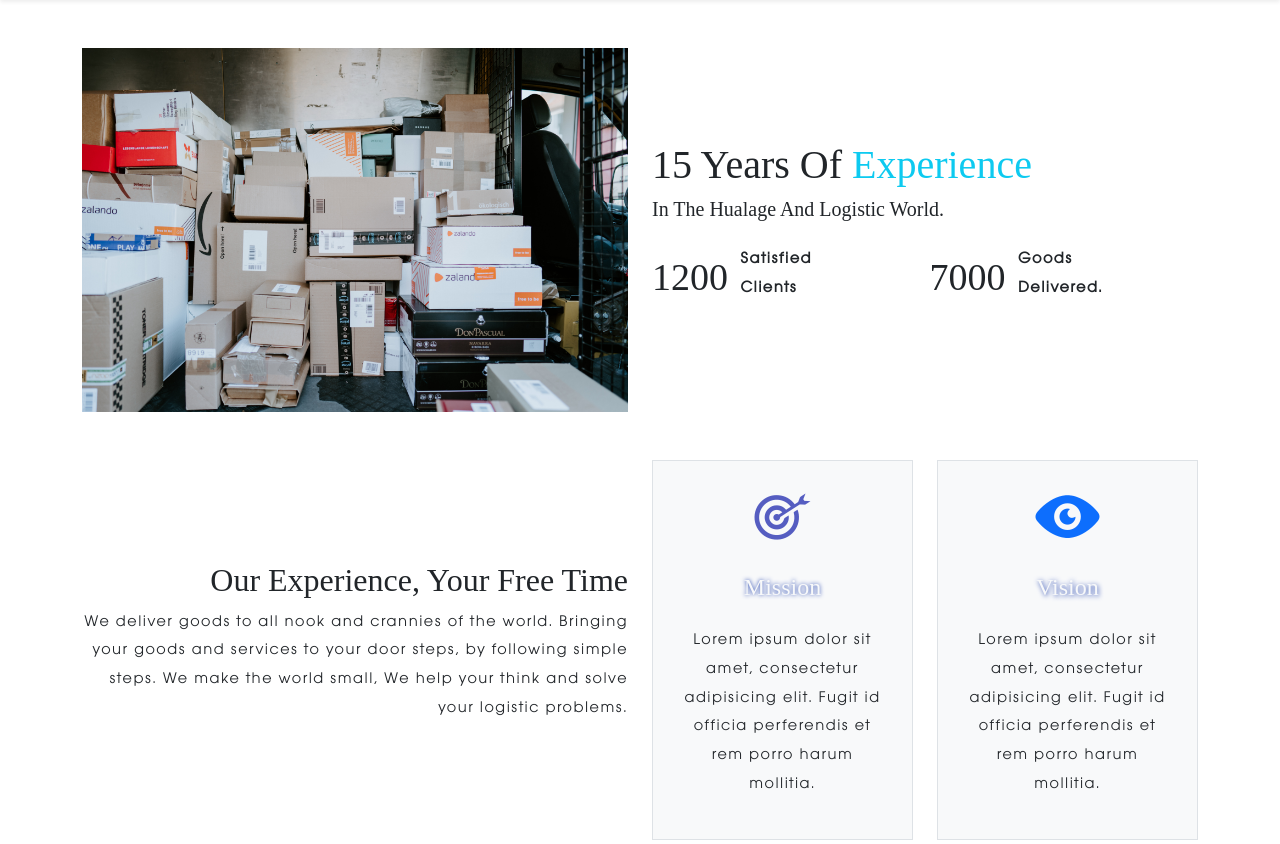
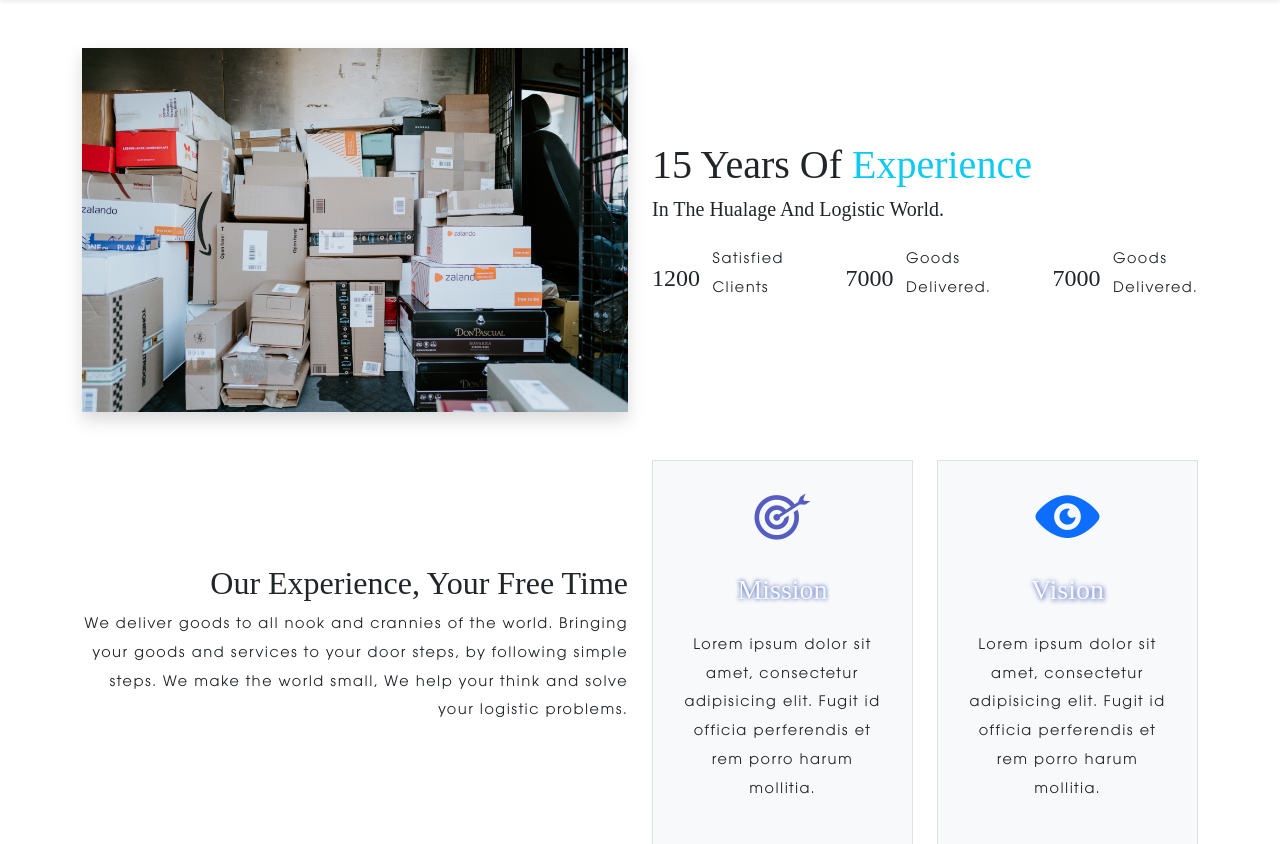
Before and after one commit to ndmichael/logistics, a Django app: page /about/ in a window 1280 px wide. Shown: the part 77-921 px from the top of the page. Run offline with Django 3.2, Linux system fonts and the light colour scheme; some libraries are stand-ins or nearby versions; some web fonts are replaced.

Commit message:
updated experience section on about page

```diff
--- a/shipment/templates/shipment/about.html
+++ b/shipment/templates/shipment/about.html
@@ -4,11 +4,11 @@
         <section class=" row">
             <article class="col-12 col-sm-6 col-md-6">
                 <div>
-                    <img src="{% static '/shipment/images/truck3.jpg' %}" alt="" class="img-fluid" style="object-fit: cover;">
+                    <img src="{% static '/shipment/images/truck3.jpg' %}" alt="" class="img-fluid shadow" style="object-fit: cover;">
                 </div>
             </article>
 
-            <article class="col-12 col-sm-6 col-md-5 align-self-center">
+            <article class="col-12 col-sm-6 col-md-6 align-self-center">
                 <div class="row">
                     <article class="col-12 pb-3">
                         <h1>15 Years of <span class="text-info">experience</span> </h1>
@@ -16,19 +16,27 @@
                     </article>
                     <article class="col-12 d-flex justify-content-between">
                         <div class="d-flex">
-                            <h3 class="d-flex align-items-center " style="font-size: 38px;">
+                            <h4 class="d-flex align-items-center ">
                                 <span>1200</span>
-                            </h3> &nbsp; &nbsp;
+                            </h4> &nbsp; &nbsp;
                             <p>
-                                <b>Satisfied <br /> Clients</b>
+                                Satisfied <br /> Clients
                             </p>
                         </div>
                         <div class="d-flex">
-                            <h3 class="d-flex align-items-center " style="font-size: 38px;">
+                            <h4 class="d-flex align-items-center ">
                                 <span>7000</span>
-                            </h3> &nbsp; &nbsp;
+                            </h4> &nbsp; &nbsp;
                             <p>
-                                <b>Goods <br /> Delivered.</b>
+                                Goods <br /> Delivered.
+                            </p>
+                        </div>
+                        <div class="d-flex">
+                            <h4 class="d-flex align-items-center ">
+                                <span>7000</span>
+                            </h4> &nbsp; &nbsp;
+                            <p>
+                                Goods <br /> Delivered.
                             </p>
                         </div>
                     </article>
@@ -50,9 +58,9 @@
             <article class=" col-12 col-sm-6 col-md-3">
                 <div class=" border text-center p-4 bg-light">
                     <span class="icofont icofont-4x icofont-bullseye secondary_color"></span>
-                    <h4 class="pt-4 pb-3 text-light" style=" text-shadow: 0px 0px 4px rgb(29, 62, 172);">
+                    <h3 class="pt-4 pb-3 text-light" style=" text-shadow: 0px 0px 4px rgb(29, 62, 172);">
                         Mission
-                    </h4>
+                    </h3>
                     <p>
                         Lorem ipsum dolor sit amet, consectetur adipisicing elit. Fugit id officia perferendis et rem porro harum mollitia.
                     </p>
@@ -61,9 +69,9 @@
             <article class=" col-12 col-sm-6 col-md-3">
                 <div class=" border text-center p-4 bg-light">
                     <span class="icofont icofont-4x icofont-eye-alt text-primary"></span>
-                    <h4 class="pt-4 pb-3 text-light" style=" text-shadow: 1px 1px 5px rgb(29, 62, 172);">
+                    <h3 class="pt-4 pb-3 text-light" style=" text-shadow: 1px 1px 5px rgb(29, 62, 172);">
                         Vision
-                    </h4>
+                    </h3>
                     <p>
                         Lorem ipsum dolor sit amet, consectetur adipisicing elit. Fugit id officia perferendis et rem porro harum mollitia.
                     </p>
```
